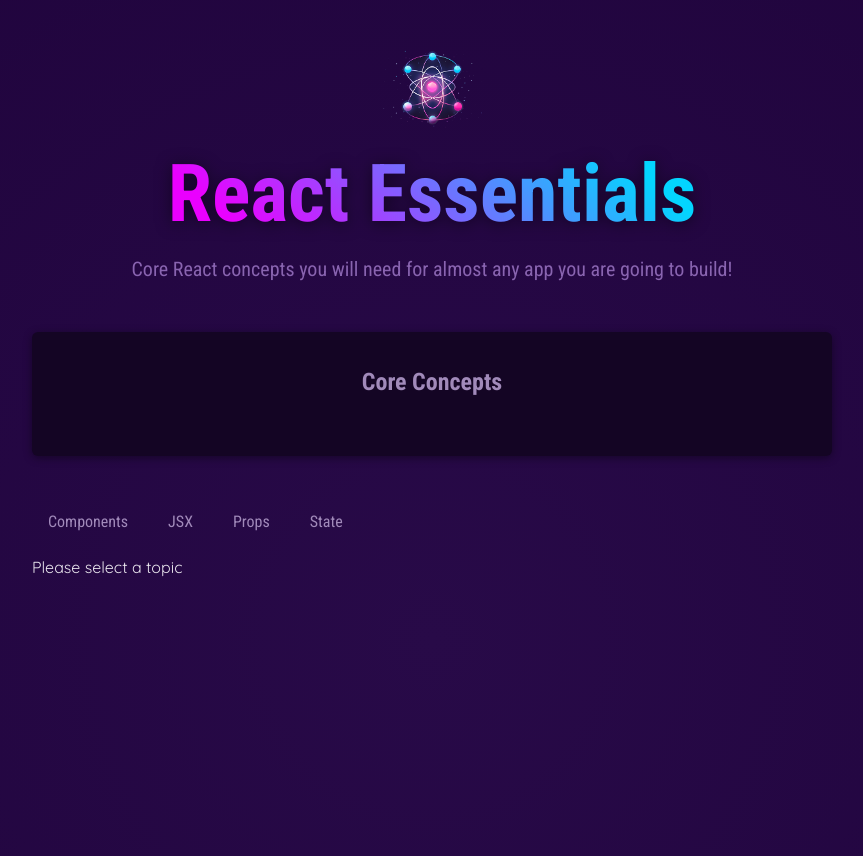
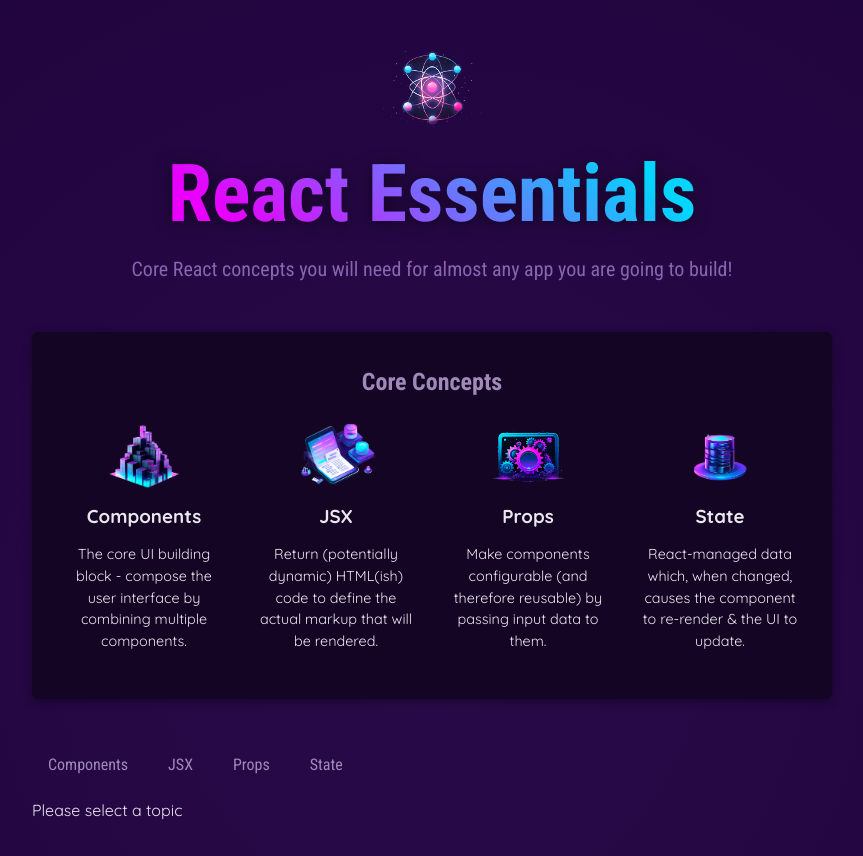
Before and after one commit to shagat/react-projects, a React (Vite) app: page / in a window 1280 px wide. Shown: the top 856 px of the page, without its empty margins (208-1071 px from the left). Built offline with nearby package versions, Linux system fonts and the light colour scheme.

Commit message:
fix dynamic list

```diff
--- a/src/App.jsx
+++ b/src/App.jsx
@@ -34,9 +34,9 @@ function App() {
         <section id="core-concepts">
           <h2>Core Concepts</h2>
           <ul>
-            {CORE_CONCEPTS.map((conceptItem) => {
-              <CoreConcepts {...conceptItem}/>
-            })}
+            {CORE_CONCEPTS.map((conceptItem) =>
+            <CoreConcepts key={conceptItem.title} {...conceptItem}/>
+            )}
           </ul>
         </section>
         <section id="examples">
```
